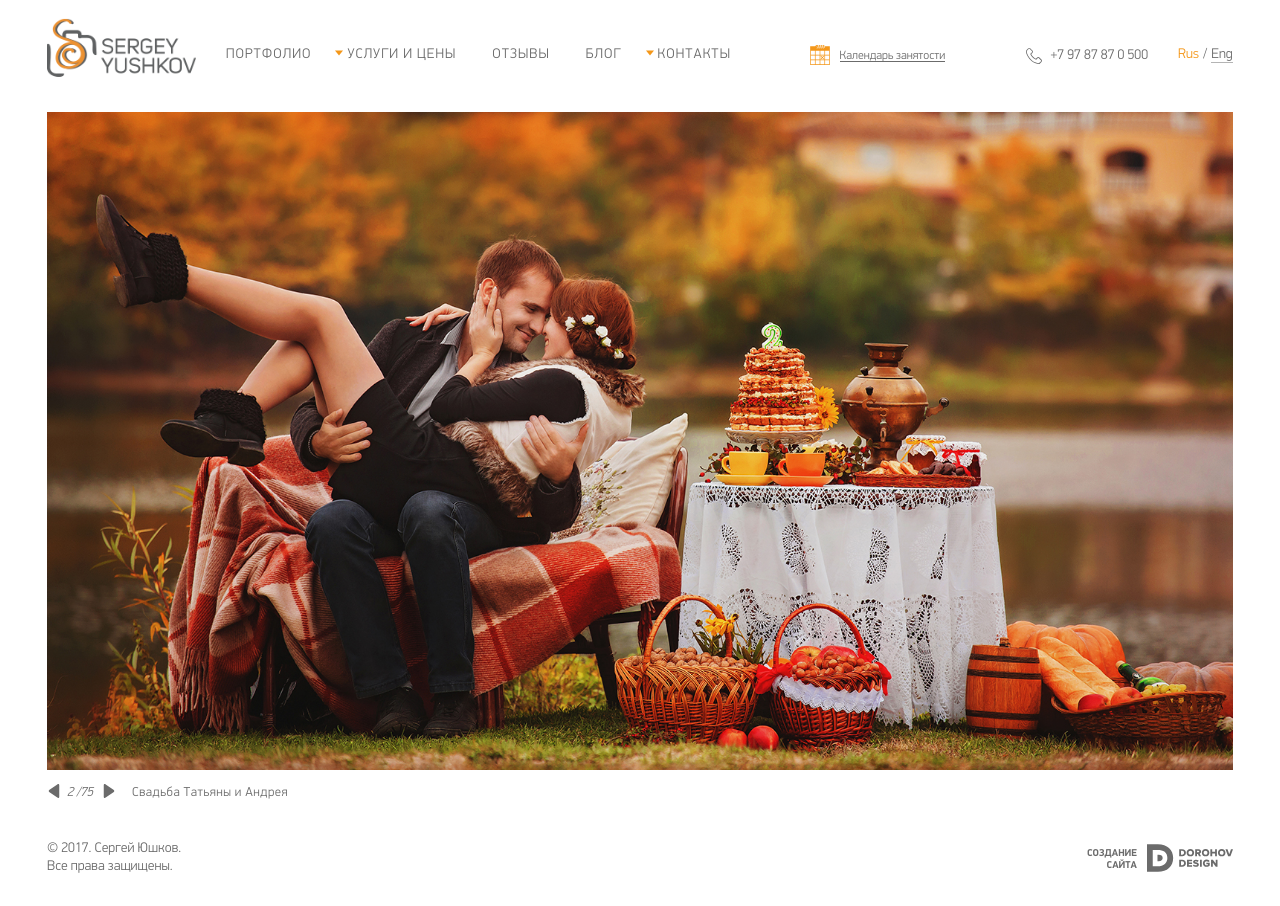
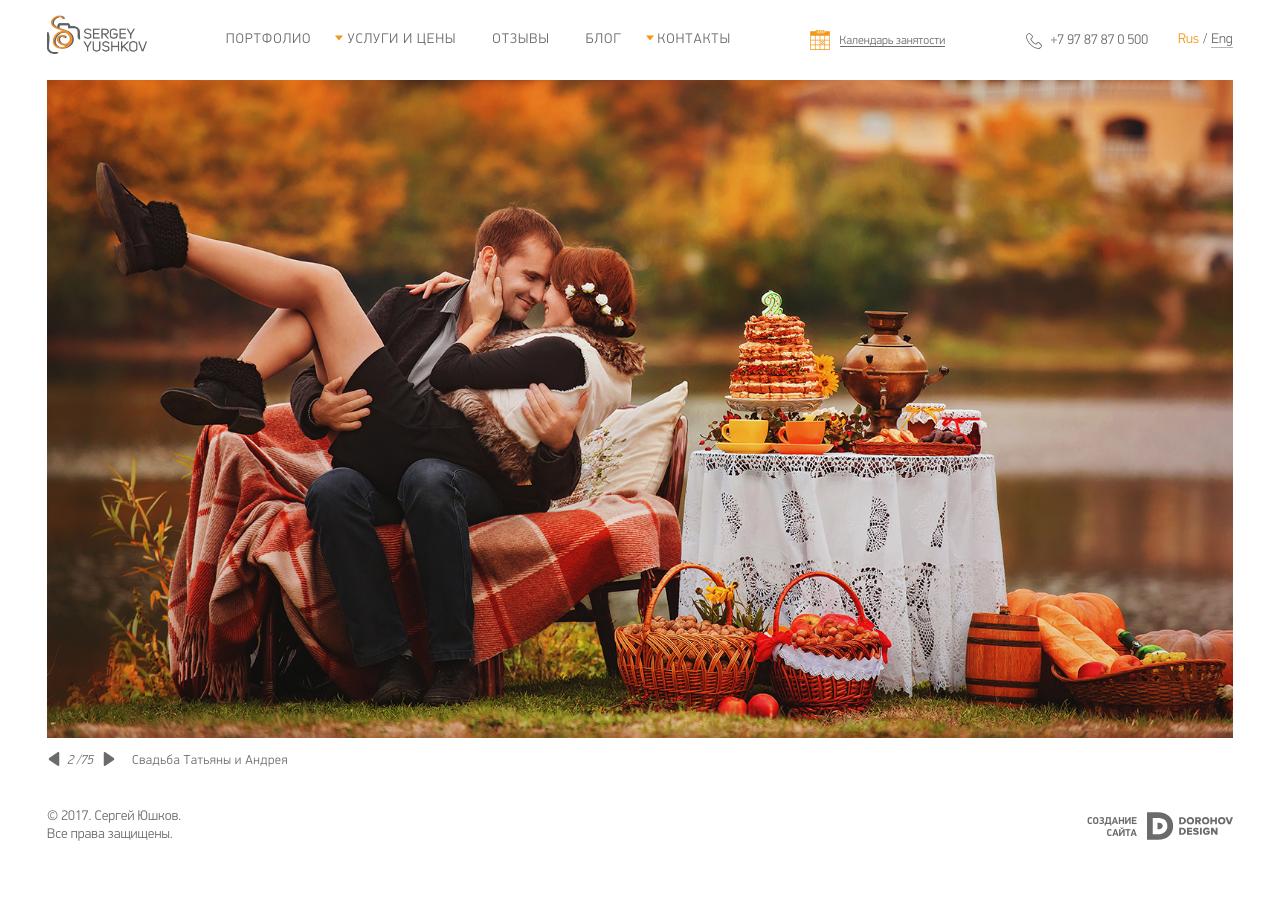
Before and after one commit to dorohov/yushkov, a plain HTML site: page index.html in a window 1280 px wide. After the commit the page ends 874 px from the top, so only its background shows below. Drawn offline with Linux system fonts and the light colour scheme; files whose address does not match are found by name.

Commit message:
fix navbar

```diff
--- a/src/_/concat.block.less
+++ b/src/_/concat.block.less
@@ -477,8 +477,8 @@
 }
 .navbar-site{
 	color: @navbar-color;
-	padding-top: 18px;
-	padding-bottom: 18px;
+	padding-top: 15px;
+	padding-bottom: 15px;
 	@media @media-device{
 		position: fixed;
 		width: 100%;
@@ -494,7 +494,7 @@
 		left: 0px;
 		width: 100%;
 		z-index: 100;
-		padding-bottom: 0px;
+		//padding-bottom: 0px;
 		&.opacity{
 			opacity: 0;
 			transform: translateY(-100%);
@@ -562,6 +562,7 @@
 		&, &:hover, &:focus{color: @black;}
 		display: block;
 		width: 100%;
+		max-width: 100px;
 		@media @media-device{
 			max-width: 100px;
 		}
--- a/src/css/site/var.less
+++ b/src/css/site/var.less
@@ -100,8 +100,8 @@
 @navbar-top-xs:				85px;
 @navbar-top-sm:				85px;
 @navbar-top-md:				124px;
-@navbar-top-screen:			112px;
-@navbar-top-screen-xxl:		120px;
+@navbar-top-screen:			80px;
+@navbar-top-screen-xxl:		80px;
 //===== footer =====//
 @footer-color:			@b-color;
 @footer-color-hover:	@b-color-a;
```
Also changed, not shown: css/site.css, src/block/site/default/navbar/.less.
